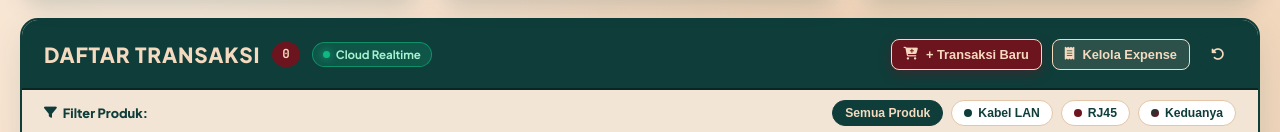
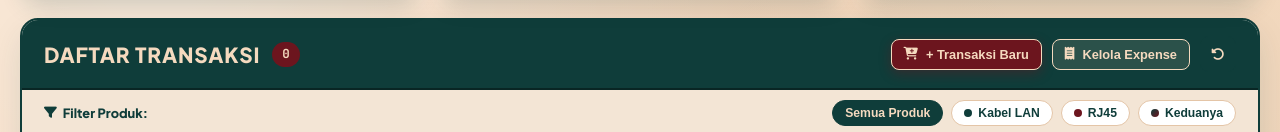
Before and after one commit to Nooya99/pos, a React (Vite) app: page / in a window 1280 px wide. Shown: the part 164-296 px from the top of the page. Built offline with nearby package versions, Linux system fonts and the light colour scheme; no server answers; the database is empty.

Commit message:
Remove Cloud Realtime badge

```diff
--- a/src/App.jsx
+++ b/src/App.jsx
@@ -288,7 +288,6 @@ export default function App() {
       <main className="main-table-container">
         <Toolbar
           totalCount={filteredTransactions.length}
-          isRealtime={isSupabaseConfigured}
           onOpenNewTransaction={handleOpenNewTransaction}
           onOpenExpenseManage={() => setIsExpenseModalOpen(true)}
           onResetData={handleResetData}
--- a/src/components/Toolbar.jsx
+++ b/src/components/Toolbar.jsx
@@ -2,7 +2,6 @@ import React from 'react';
 
 export default function Toolbar({
   totalCount,
-  isRealtime,
   onOpenNewTransaction,
   onOpenExpenseManage,
   onResetData
@@ -14,19 +13,7 @@ export default function Toolbar({
         <span className="trx-count-bubble" id="badge-total-transactions">
           {totalCount}
         </span>
-        <span
-          className={`realtime-badge ${
-            isRealtime ? 'badge-realtime-on' : 'badge-realtime-off'
-          }`}
-          title={
-            isRealtime
-              ? 'Tersinkronisasi Realtime via Supabase'
-              : 'Mode Penyimpanan Lokal. Hubungkan Supabase untuk sync realtime antar HP & Laptop.'
-          }
-        >
-          <span className="pulse-dot"></span>
-          <span>{isRealtime ? 'Cloud Realtime' : 'Local Storage'}</span>
-        </span>
+
       </div>
 
       <div className="sketch-toolbar-right">
```
